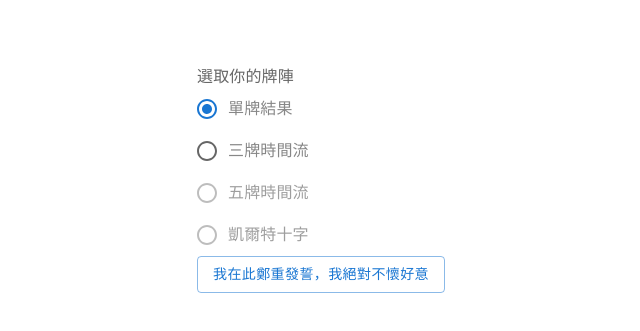
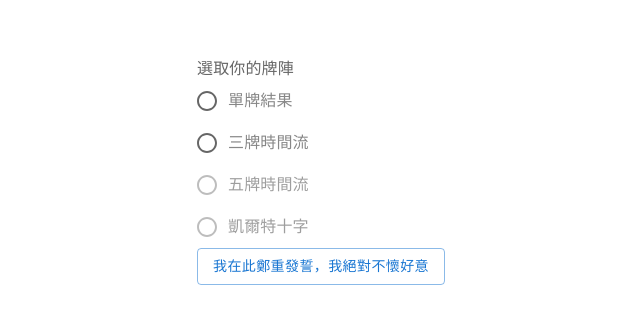
Before and after one commit to wade0615/tarot-card-react, a React (Create React App) app: page / in a window 1280 px wide. Shown: the part 221-552 px from the top of the page, without its empty margins (319-959 px from the left). Built offline with nearby package versions, Linux system fonts and the light colour scheme.

Commit message:
feat: cardArray default state & spacing

```diff
--- a/src/components/CardArrayRadioGroup.js
+++ b/src/components/CardArrayRadioGroup.js
@@ -13,7 +13,7 @@ const StyleCardArrayRadioGroup = styled.section`
 `
 
 function CardArrayRadioGroup(props) {
-  const [value, setValue] = useState('single');
+  const [value, setValue] = useState('');
 
   const valueChange = (event) => {
     setValue(event.target.value);
--- a/src/components/SingleCardResult.js
+++ b/src/components/SingleCardResult.js
@@ -8,7 +8,7 @@ const SingleCardResult = styled.section`
 function singleCardResult(props) {
   return (
     <SingleCardResult>
-      <h2>單牌陣</h2>
+      <h2 className="mb-4 text-center">單牌陣</h2>
       <p>{props.name}</p>
       <img
         src={props.imgUrl}
--- a/src/components/ThreeCardsResult.js
+++ b/src/components/ThreeCardsResult.js
@@ -19,7 +19,7 @@ function ThreeCardsResult(props) {
 
   return (
     <StyleThreeCardsResult>
-      <h2>三牌陣</h2>
+      <h2 className="mb-4 text-center">三牌陣</h2>
       {cardsResults}
     </StyleThreeCardsResult>
   );
--- a/src/layouts/home.js
+++ b/src/layouts/home.js
@@ -70,7 +70,7 @@ function Home() {
 
   return (
     <HomeDiv className="min-h-screen flex justify-center items-center flex-col">
-      <section>
+      <section className="mb-4">
         <CardArrayRadioGroup
           handleChange={cardArrayHandleChange}
         />
```
